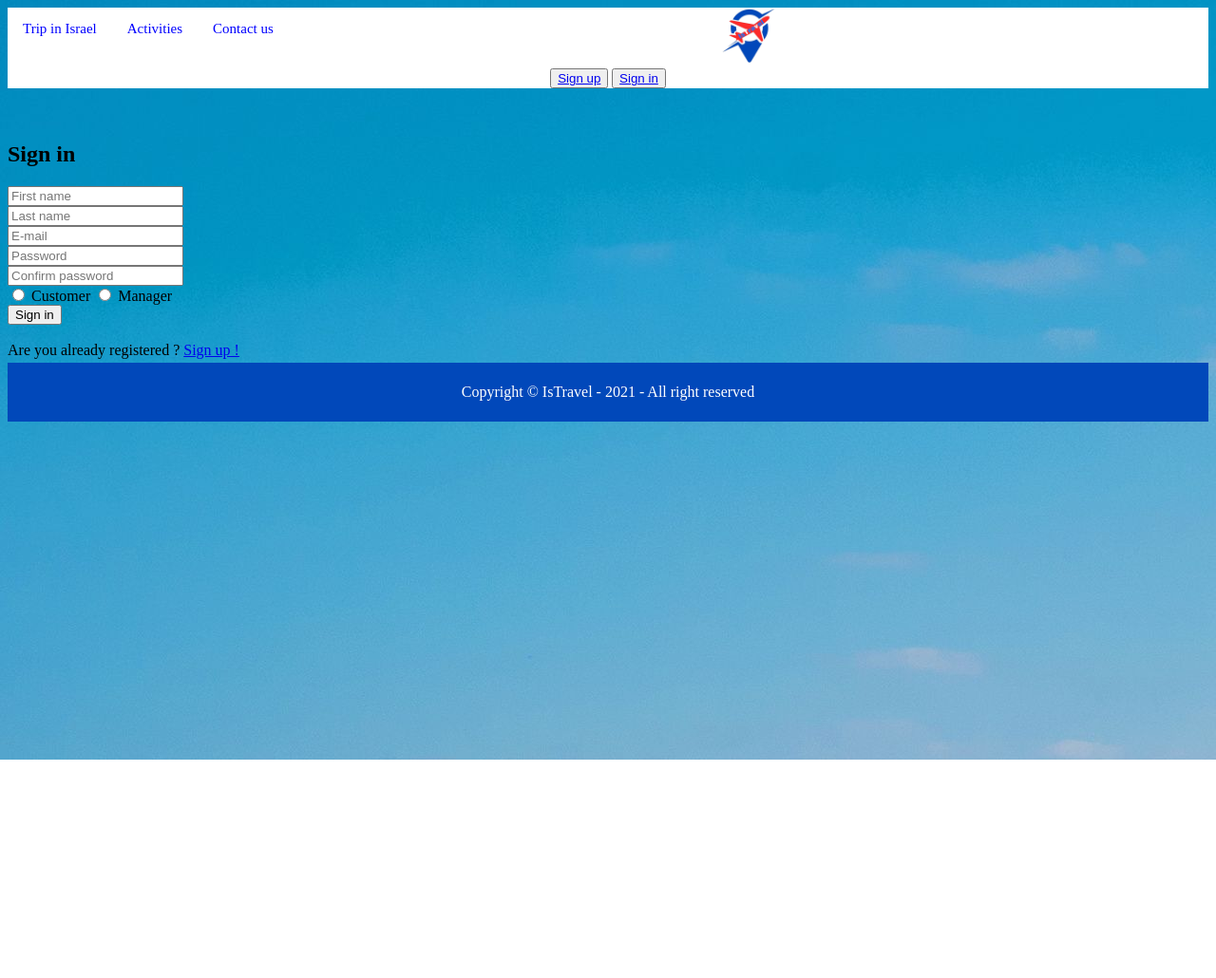
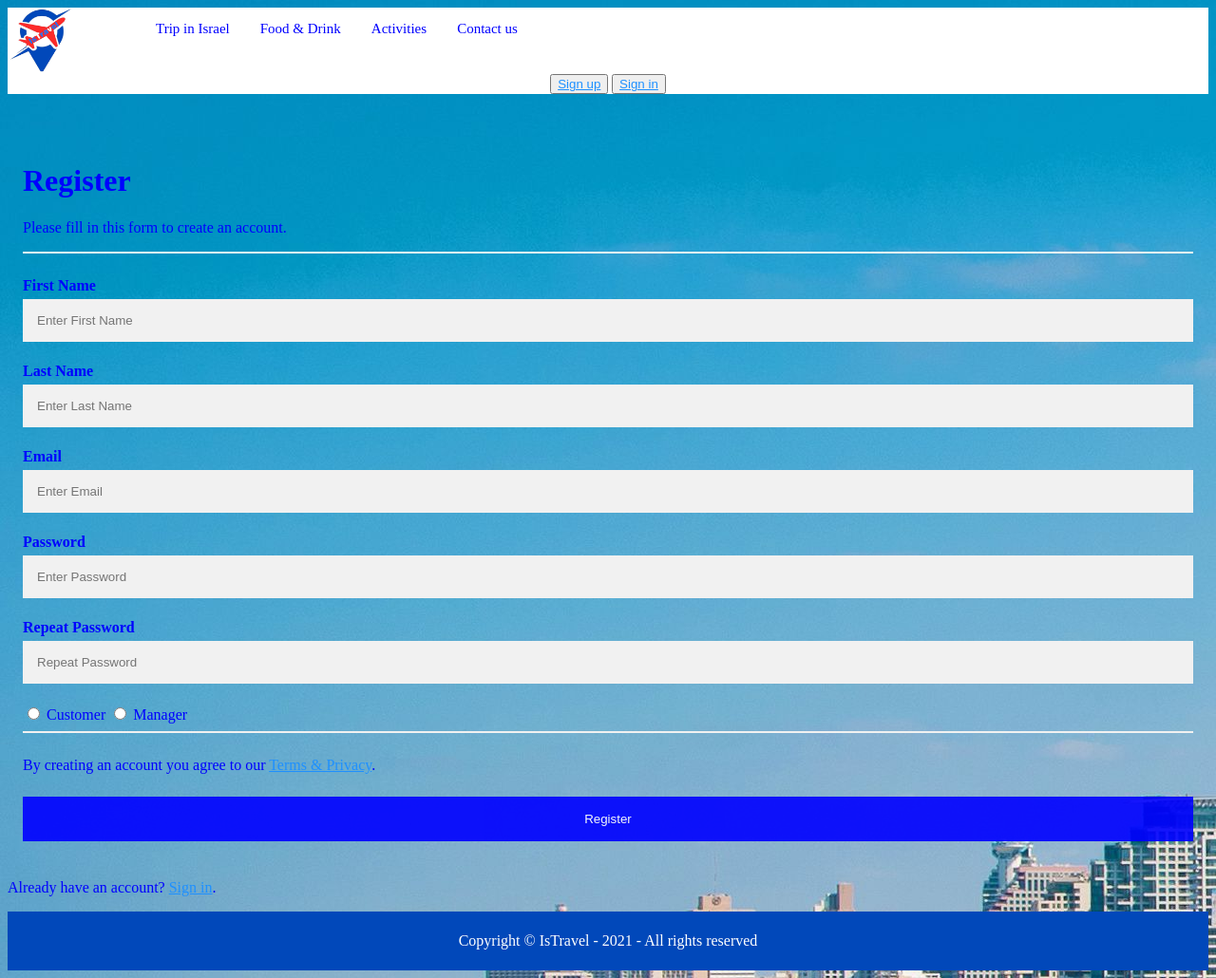
Before and after one commit to GeneralDx/IsTravel, a PHP site: page /registration_page.php in a window 1280 px wide. Shown: the whole page at 95% size. Before the commit the page ends 800 px from the top, so only its background shows below. Run offline with PHP 8.4, Linux system fonts and the light colour scheme.

Commit message:
Summary
CSS of Header, registration_page, connection_page, footer

(forms, colors, buttons)

```diff
--- a/footer.php
+++ b/footer.php
@@ -10,12 +10,15 @@
 				padding: 6px;
         text-align: center;
 			}
+		#copy{
+			color: white;
+		}
 	</style>
  </head>
  <body>
 	<footer>
 		<div class="Copyright">
-			<p>Copyright &copy; IsTravel - 2021 -	All right reserved
+			<p id="copy">Copyright &copy; IsTravel - 2021 -	All rights reserved
 			</p>
 		</div>
 	</footer>
--- a/header.php
+++ b/header.php
@@ -32,7 +32,7 @@
   text-decoration: none;
     }
     li a:hover {
-  background-color: #111;
+  background-color: #00BFFF;
 }
 
 #deconnection{
@@ -45,8 +45,9 @@
   float: right;
 }
 .logo{
-    width: 60px;
-    height: 60px;
+  float: left;
+    width: 70px;
+    height: 70px;
 }
 
 
@@ -65,28 +66,36 @@
           if (isset($_SESSION['Type'])) {
             if ($_SESSION['Type'] == 'admin') {
               ?>
+              <li class="logo"><a href="logo.jpeg"></a></li>
               <li class="nav_li"><a href="">Trip in Israel</a></li>
+              <li class="nav_li"><a href="">Food & Drink</a></li>
               <li class="nav_li"><a href="">Activities</a></li>
               <li class="nav_li"><a href="">Activities proposition</a></li>
               <li class="nav_li"><a href="">Contact us</a></li>
               <?php
             } else if ($_SESSION['Type'] == 'manager') {
               ?>
+              <li class="logo"><a href="logo.jpeg"></a></li>
               <li class="nav_li"><a href="">Trip in Israel</a></li>
+              <li class="nav_li"><a href="">Food & Drink</a></li>
               <li class="nav_li"><a href="">Activities</a></li>
               <li class="nav_li"><a href="">Propose an activity</a></li>
               <li class="nav_li"><a href="">Contact us</a></li>
               <?php
             } else {
               ?>
+              <li class="logo"><a href="logo.jpeg"></a></li>
               <li class="nav_li"><a href="">Trip in Israel</a></li>
+              <li class="nav_li"><a href="">Food & Drink</a></li>
               <li class="nav_li"><a href="">Activities</a></li>
               <li class="nav_li"><a href="">Contact us</a></li>
               <?php
             }
           } else {
             ?>
+            <li class="logo"><a href="logo.jpeg"></a></li>
             <li class="nav_li"><a href="">Trip in Israel</a></li>
+            <li class="nav_li"><a href="">Food & Drink</a></li>
             <li class="nav_li"><a href="">Activities</a></li>
             <li class="nav_li"><a href="">Contact us</a></li>
             <?php
--- a/registration_page.php
+++ b/registration_page.php
@@ -7,12 +7,108 @@
 <head>
 	<meta charset="utf-8">
 	<title>Sign in</title>
+	<style>
+		* {box-sizing: border-box}
+
+/* Add padding to containers */
+.container {
+  padding: 16px;
+}
+
+/* Full-width input fields */
+input[type=text], input[type=password] {
+  width: 100%;
+  padding: 15px;
+  margin: 5px 0 22px 0;
+  display: inline-block;
+  border: none;
+  background: #f1f1f1;
+}
+
+input[type=text]:focus, input[type=password]:focus {
+  background-color: #ddd;
+  outline: none;
+}
+
+/* Overwrite default styles of hr */
+hr {
+  border: 1px solid #f1f1f1;
+  margin-bottom: 25px;
+}
+h1,p,b{
+	color: blue;
+}
+#c,#m{
+	color: blue;
+}
+
+
+
+/* Set a style for the submit/register button */
+.registerbtn {
+  background-color: blue;
+  color: white;
+  padding: 16px 20px;
+  margin: 8px 0;
+  border: none;
+  cursor: pointer;
+  width: 100%;
+  opacity: 0.9;
+}
+
+.registerbtn:hover {
+  opacity:1;
+}
+
+/* Add a blue text color to links */
+a {
+  color: dodgerblue;
+}
+
+/* Set a grey background color and center the text of the "sign in" section */
+.signin {
+  background-color: #f1f1f1;
+  text-align: center;
+}
+	</style>
 </head>
 <body>
+<div class="container">
+    <h1>Register</h1>
+    <p>Please fill in this form to create an account.</p>
+    <hr>
 
-  <h2>Sign in</h2>
+	<label for="fname"><b>First Name</b></label>
+    <input type="text" placeholder="Enter First Name" name="fname" id="fname" required>
 
-	<form method="post">
+	<label for="lname"><b>Last Name</b></label>
+    <input type="text" placeholder="Enter Last Name" name="lname" id="lname" required>
+
+    <label for="email"><b>Email</b></label>
+    <input type="text" placeholder="Enter Email" name="email" id="email" required>
+
+    <label for="psw"><b>Password</b></label>
+    <input type="password" placeholder="Enter Password" name="psw" id="psw" required>
+
+    <label for="psw-repeat"><b>Repeat Password</b></label>
+    <input type="password" placeholder="Repeat Password" name="psw-repeat" id="psw-repeat" required>
+	<input type="radio" name="type" value="customer" id="customer" required>
+		<label for="customer" id="c">Customer</label>
+		<input type="radio" name="type" value="manager" id="manager">
+		<label for="manager" id="m">Manager</label><br/>
+
+    <hr>
+
+    <p>By creating an account you agree to our <a href="#">Terms & Privacy</a>.</p>
+    <button type="submit" class="registerbtn">Register</button>
+  </div>
+
+
+    <p>Already have an account? <a href="#">Sign in</a>.</p>
+
+</form>
+
+	<!-- <form method="post">
 		<input type="text" name="first_name" id="first_name" placeholder="First name" required><br/>
     <input type="text" name="last_name" id="last_name" placeholder="Last name" required><br/>
     <input type="email" name="email" id="email" placeholder="E-mail" required><br/>
@@ -23,15 +119,13 @@
 		<input type="radio" name="type" value="manager" id="manager">
 		<label for="manager">Manager</label><br/>
 		<input type="submit" name="formsend_registration" id="formsend_registration" value="Sign in">
-	</form>
+	</form> -->
 
   <?php
     include 'registration.php'
   ?>
 
-	<div id="no">
-		<br>Are you already registered ? <a href="connection.php">Sign up !</a>
-	</div>
+
 
 </body>
 </html>
```
Also changed, not shown: connection_page.php (+88 -4 lines).
